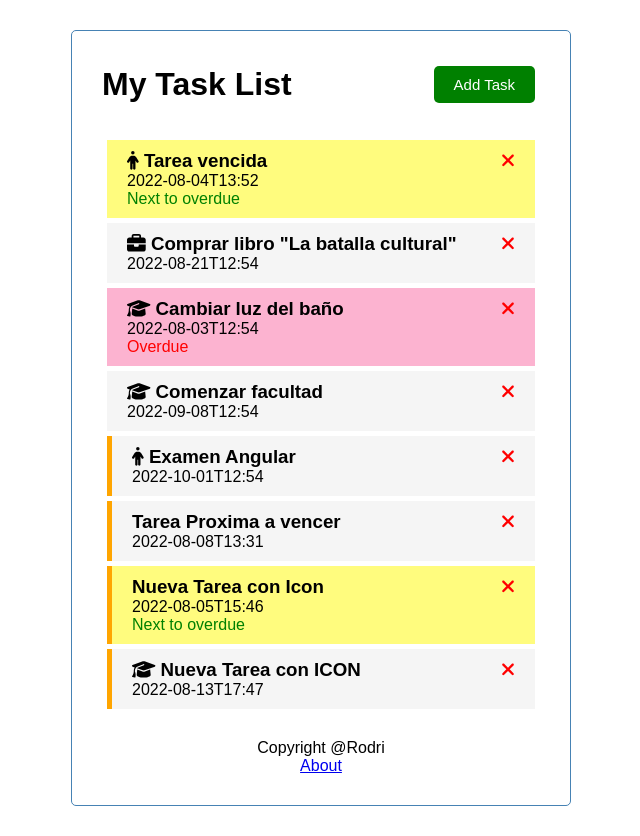
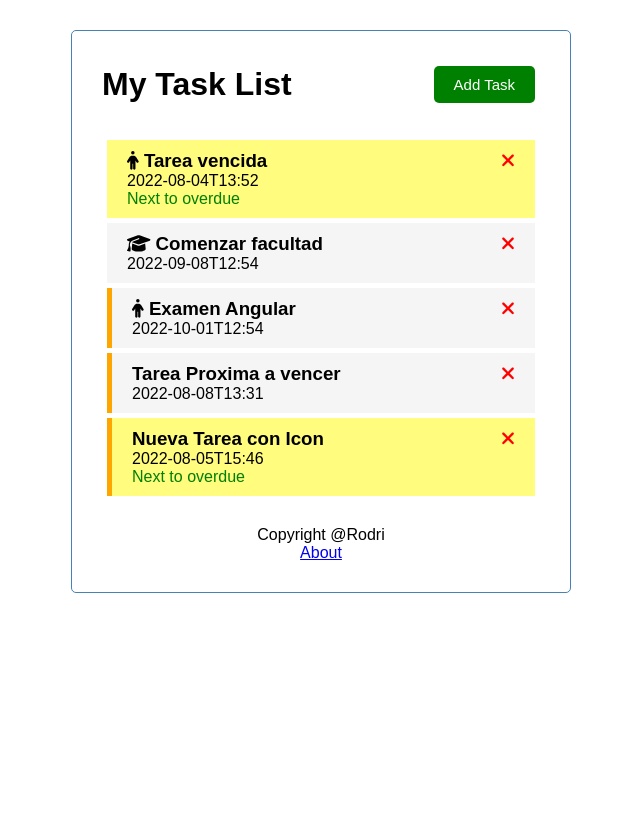
Before and after one commit to roroldan18/angular-task-list, an Angular app: page / in a window 1280 px wide. Shown: the whole page, without its empty margins (319-959 px from the left). After the commit the page ends 800 px from the top, so only its background shows below. Built offline with nearby package versions, Linux system fonts and the light colour scheme; data requests are answered from the project's data file.

Commit message:
basic validations added

```diff
--- a/db.json
+++ b/db.json
@@ -6,20 +6,6 @@
       "reminder": false,
       "type": "PERSONAL",
       "id": 7
-    },
-    {
-      "text": "Comprar libro \"La batalla cultural\"",
-      "day": "2022-08-21T12:54",
-      "reminder": false,
-      "type": "WORK",
-      "id": 8
-    },
-    {
-      "text": "Cambiar luz del baño",
-      "day": "2022-08-03T12:54",
-      "reminder": false,
-      "type": "EDUCATION",
-      "id": 9
     },
     {
       "text": "Comenzar facultad",
@@ -46,13 +32,6 @@
       "day": "2022-08-05T15:46",
       "reminder": true,
       "id": 17
-    },
-    {
-      "text": "Nueva Tarea con ICON ",
-      "day": "2022-08-13T17:47",
-      "reminder": true,
-      "type": "EDUCATION",
-      "id": 18
     }
   ]
 }
--- a/src/app/components/add-task/add-task.component.ts
+++ b/src/app/components/add-task/add-task.component.ts
@@ -34,8 +34,8 @@ export class AddTaskComponent implements OnInit {
   }
 
   onSubmit(){
-    if(!this.text){
-      return alert("Please, add text");
+    if(!this.text || this.text.trim() === '' || !this.day || !this.type){
+      return alert("All the fields are required");
     }
 
     const {text, day, reminder, type} = this;
```
